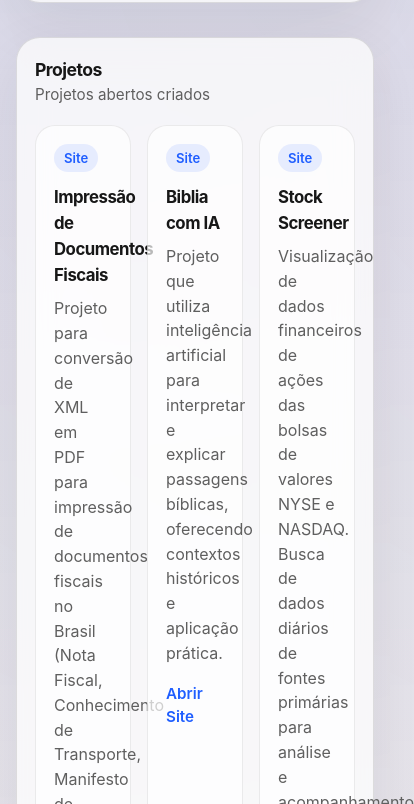
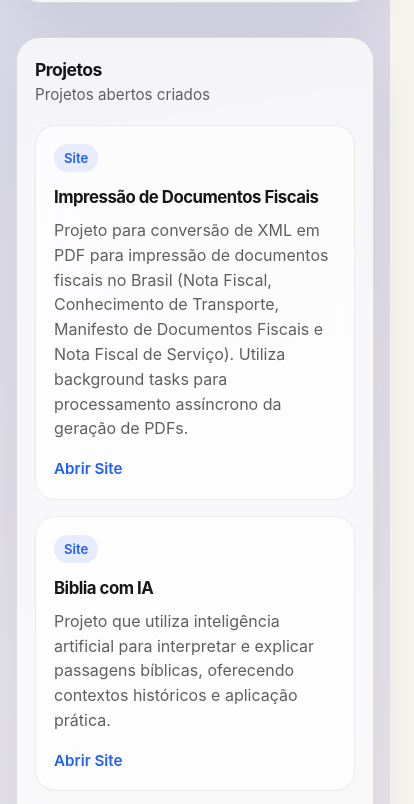
Before and after one commit to leogregianin/leonardogregianin.com, a plain HTML site: page index.html in a window 390 px wide. Shown: the part 966-1770 px from the top of the page, 414 px wide, since content can reach past the window. Drawn offline with Linux system fonts and the light colour scheme.

Commit message:
Ajustes no layout

```diff
--- a/style.css
+++ b/style.css
@@ -497,4 +497,8 @@ h1 {
   .socials {
     grid-template-columns: 1fr;
   }
+
+  .projects {
+    grid-template-columns: 1fr;
+  }
 }
```
